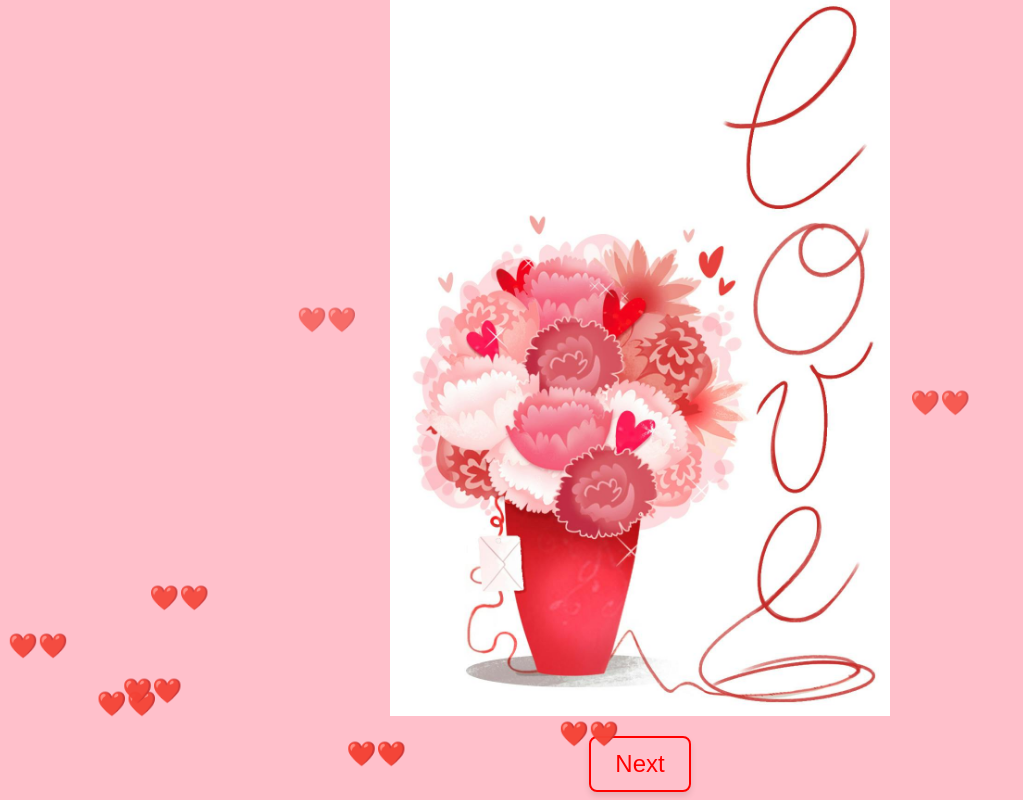
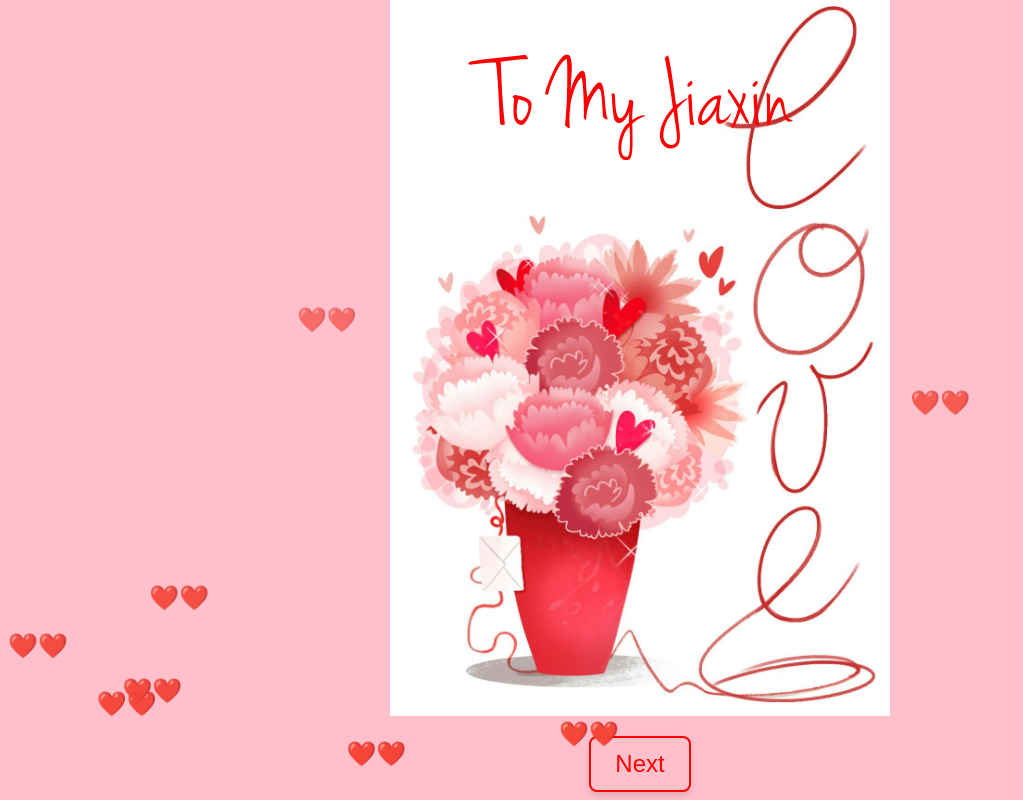
Before and after one commit to LuisMata19/Valentines-Website, a plain HTML site: page index.html in a window 1280 px wide. Shown: the whole page, without its empty margins (0-1023 px from the left). Drawn offline with Linux system fonts and the light colour scheme.

Commit message:
index.html

```diff
--- a/index.html
+++ b/index.html
@@ -67,6 +67,19 @@
             width: 500px;
             height: auto;
         }
+
+        #headerMessage {
+    font-size: 100px;
+    color: red;
+    position: absolute;
+    top: 50px;
+    text-align: center;
+    width: 100%;
+    font-family: 'Jenna Sue', cursive;
+    transition: opacity 1s ease-in-out;
+}
+
+
 
         #nextBtn {
             font-size: 24px;
@@ -195,6 +208,8 @@
         <button id="nextBtn" onclick="openCard()">Next</button>
     </div>
 
+    <div id="headerMessage">To My Jiaxin</div>
+
     <div id="container">
         <p id="valentineMessage">Dear Jiaxin,
 
@@ -306,6 +321,9 @@
         }
 
         function openCard() {
+    document.getElementById("headerMessage").style.opacity = "0"; // Fade out message
+    setTimeout(() => {
+        document.getElementById("headerMessage").style.display = "none"; // Hide it completely
         document.getElementById("initialPage").style.opacity = "0"; // Fade out the initial page
         setTimeout(() => {
             document.getElementById("initialPage").style.display = "none";
@@ -318,7 +336,9 @@
                 }, 2000);
             }, 500);
         }, 1000);
+    }, 500);
 }
+
     </script>
 </body>
 </html>
```
Lines whose indentation alone changed are shown as unchanged.
